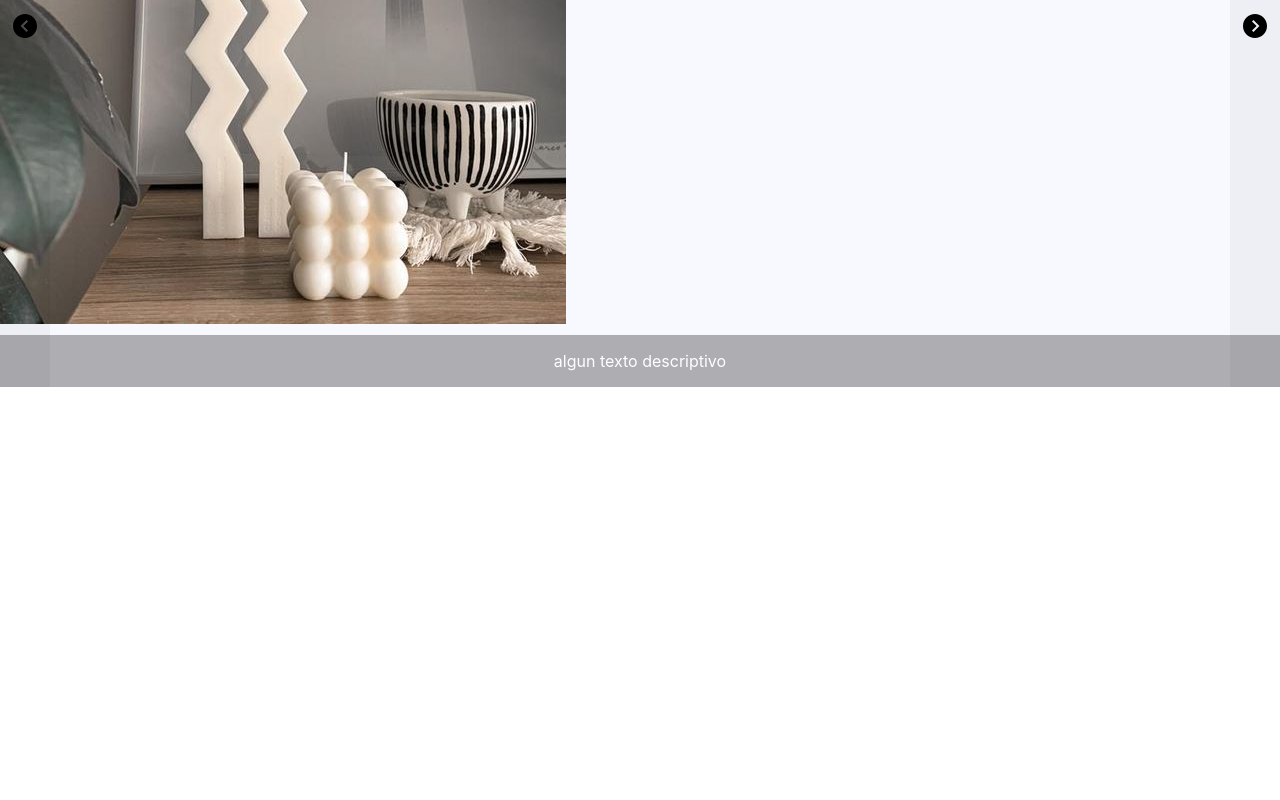
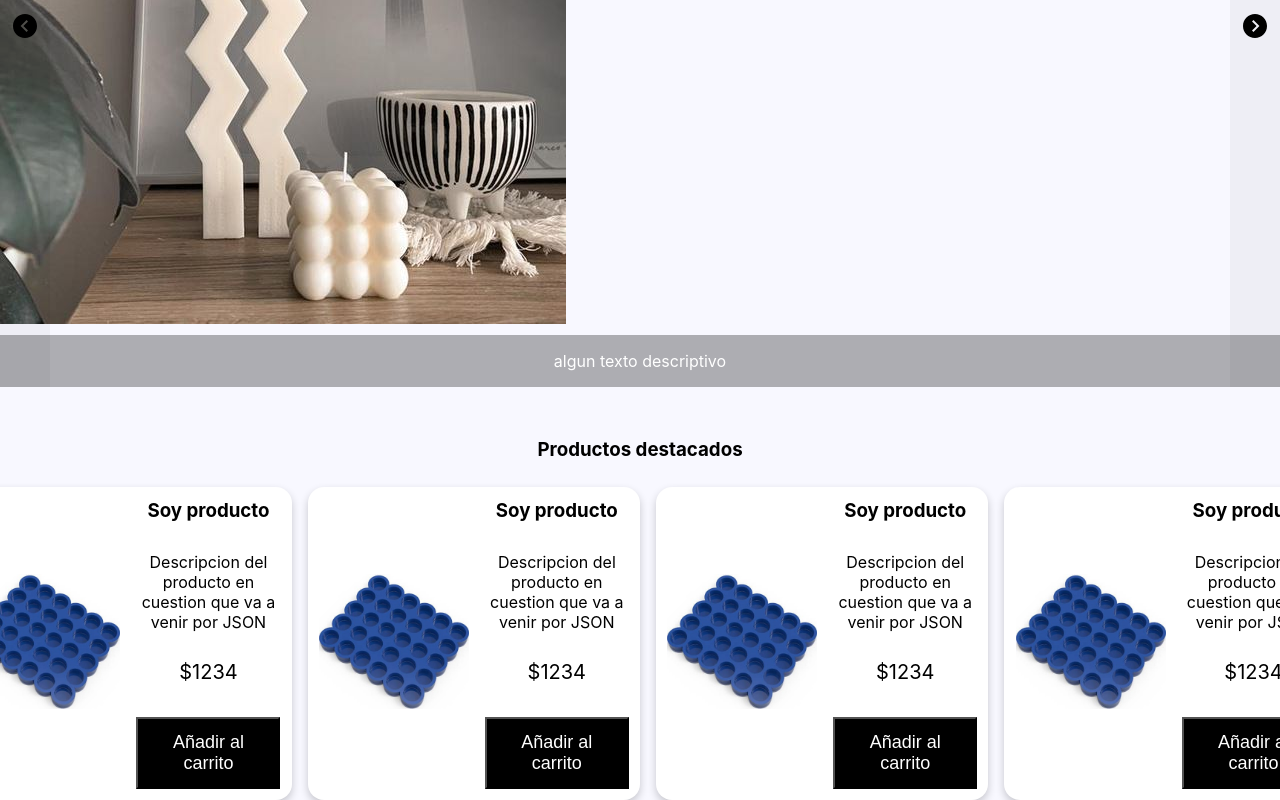
Before and after one commit to F-Scienza/mementica3D, a React (Create React App) app: page / in a window 1280 px wide. Shown: the part 453-1253 px from the top of the page. Before the commit the page ends 840 px from the top, so only its background shows below. Built offline with nearby package versions, Linux system fonts and the light colour scheme.

Commit message:
carousel

```diff
--- a/src/App.js
+++ b/src/App.js
@@ -1,11 +1,13 @@
 import './App.css';
 import { Slider } from './Components/Slider';
 import { Header } from './Components/Header'
+import { Carousel } from './Components/Carousel/Index';
 function App() {
-  return (
+    return (
 		<div className="App">
 			<Header />
 			<Slider />
+			<Carousel/>
 		</div>
 	);
 }
--- a/src/Components/Card/card.css
+++ b/src/Components/Card/card.css
@@ -1,12 +1,12 @@
 .Card-Container{
-    max-width: 360px;
-    height: 230px;
+    width: 310px;
+    height: 290px;
     box-shadow: 0 4px 8px 0 rgba(0, 0, 0, 0.2);
     padding: .7em;
     background-color: white;
     color: black;
     border-radius: 1em;
-    margin-top: 3em;
+    margin-top: .5em;
     margin-left: 1em;
     display: grid;
     grid-template-areas:
--- /dev/null
+++ b/src/Components/Carousel/Carousel.css
@@ -0,0 +1,13 @@
+.carousel-container{
+    display: flex;
+    flex-direction: column;
+    justify-content: center;
+    align-items: center;
+    margin-top: 2em;
+}
+.cards-container{
+    display: flex;
+    width: 100%;
+    height: auto;
+
+}
--- /dev/null
+++ b/src/Components/Carousel/Index.jsx
@@ -0,0 +1,18 @@
+import React from 'react';
+import { Card } from '../Card';
+import './Carousel.css'
+function Carousel() {
+    return (
+        <div className='carousel-container'>
+            <h3>Productos destacados</h3>
+            <div className='cards-container'>
+                <Card/>
+                <Card/>
+                <Card/>
+                <Card/>
+            </div>
+        </div>
+    );
+}
+
+export { Carousel };
```
